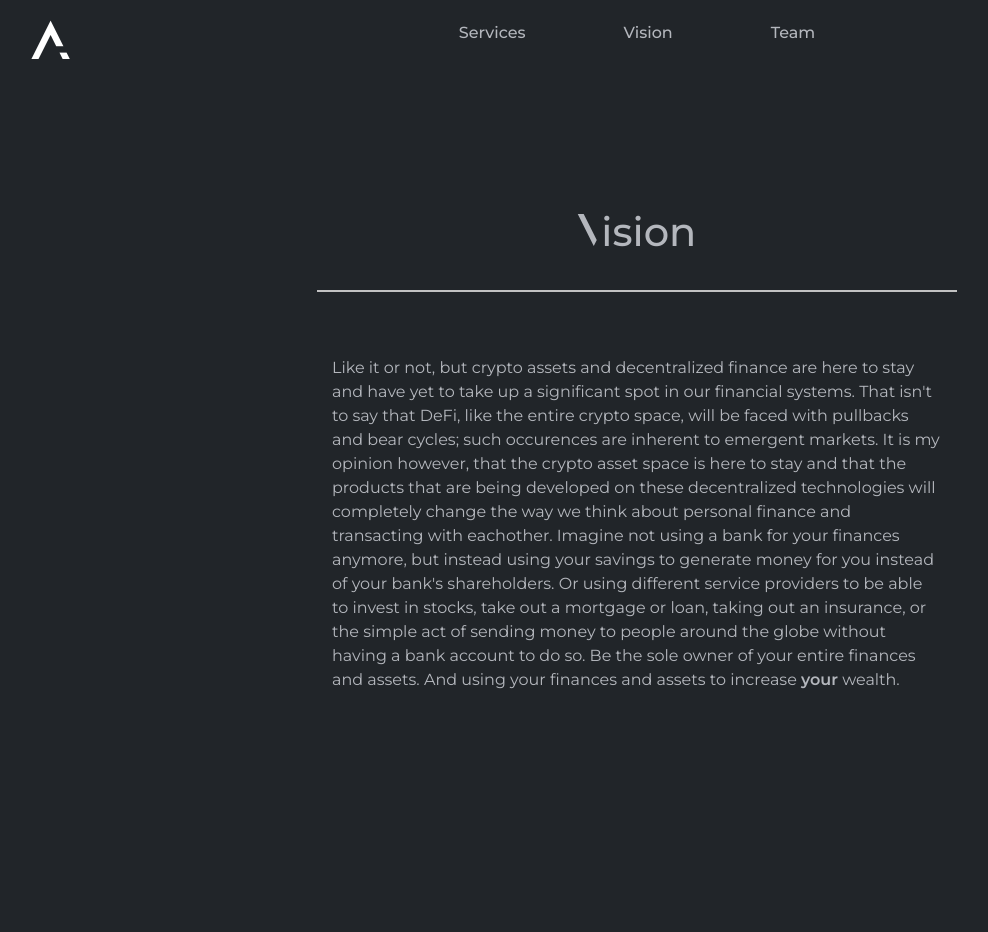
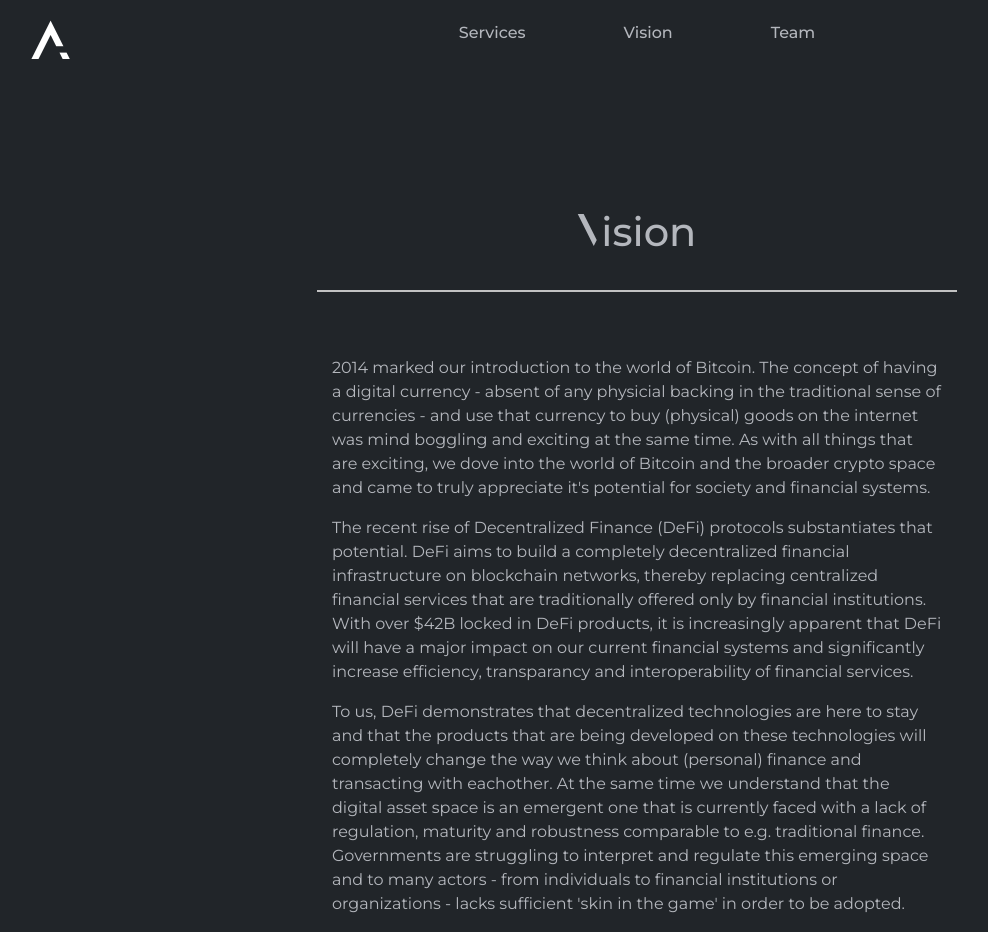
Before and after one commit to STV038/STV038.github.io-aktai, a React (Create React App) app: page /vision in a window 1280 px wide. Shown: the whole page, without its empty margins (3-991 px from the left). Before the commit the page ends 800 px from the top, so only its background shows below. Built offline with nearby package versions, Linux system fonts and the light colour scheme.

Commit message:
updated vision page

```diff
--- a/src/App.scss
+++ b/src/App.scss
@@ -63,7 +63,7 @@ h4 {
 
 ul {
   margin-block-start: 1rem;
-  padding-inline-start: 2rem;
+  // padding-inline-start: 2rem;
 }
 
 li {
@@ -99,7 +99,7 @@ li {
 
 @media (min-width: 768px) {
   ul {
-    padding-inline-end: 10rem;
+    // padding-inline-end: 10rem;
   }
 }
 
@@ -134,17 +134,17 @@ li {
   }
 }
 
-@media (max-height: 545px) {
+@media (max-height: 645px) {
   #tsparticles {
     position: absolute;
-    top: 80%;
+    top: 70%;
     left: 0;
     width: 100%;
-    height: 20%;
+    height: 30%;
   }
 }
 
-@media (max-height: 365px) {
+@media (max-height: 400px) {
   #tsparticles {
     display: none;
   }
--- a/src/components/Services.js
+++ b/src/components/Services.js
@@ -32,6 +32,11 @@ const transitionStyles = {
   exiting: { opacity: 0 },
   exited: { opacity: 0 },
 };
+
+//advisory.kpmg.us/services/risk-assurance/internal-audit-enterprise-risk.html
+//advisory.kpmg.us/services/risk-assurance.html
+//advisory.kpmg.us/services/technology/emerging-technology-risk.html
+//advisory.kpmg.us/services/risk-assurance/it-audit-assurance.html
 
 // <FontAwesomeIcon icon={faChessKnight} size="3x" id="icon" />;
 const Services = () => {
@@ -80,11 +85,18 @@ const Services = () => {
               <Col sm="12" lg="4" className="pb-3">
                 <Card body>
                   <CardTitle tag="h5">
-                    Risk Management, Risk & Controls?
+                    Risk Management, Risk & Controls? Road to
+                    assurance?
                   </CardTitle>
+
                   <CardText>
                     Business Process, integration, etc. Control
-                    frameworks etc.
+                    frameworks etc. Perhaps make a caroussel and focus
+                    on a couple of major topics. For instance 1
+                    caroussel has three columns. the first page is
+                    "Governance, Risk and Compliance ". This includes
+                    a couple of columns. For instance risk management,
+                    readiness assessments towards (assurance).
                   </CardText>
                 </Card>
               </Col>
@@ -102,7 +114,7 @@ const Services = () => {
             </Row>
             <Row className="justify-content-center">
               <Col sm="12" lg="4" className="pb-3">
-                <Card body>
+                <Card body className="match-height">
                   <CardTitle
                     onClick={toggle1}
                     tag="h5"
@@ -114,7 +126,11 @@ const Services = () => {
                   <Collapse isOpen={isOpen1}>
                     <CardText>
                       Risk, Maturity assessments. (DeFi) Product
-                      assessments. Technology Risk Management
+                      assessments. Take PAID network as example. We
+                      can help in identifying key risks arising from
+                      the use of your product and assess to what
+                      extent these risks are addressed. Key
+                      management, etc. etc. Technology Risk Management
                       professionals take a broader, more holistic view
                       of the risk element. We concentrate on the
                       strategic impact that technologies and new
@@ -134,7 +150,7 @@ const Services = () => {
                     onClick={toggleLegal}
                     className="expand-card"
                   >
-                    <div>Legal</div>
+                    <div>Regulation</div>
                     <FontAwesomeIcon icon={faChevronDown} id="icon" />
                   </CardTitle>
                   <Collapse isOpen={openLegal}>
--- a/src/components/Vision.js
+++ b/src/components/Vision.js
@@ -43,27 +43,44 @@ const Vision = () => {
             <Row className="justify-content-center">
               <Col sm="12" lg="6">
                 <p>
-                  Like it or not, but crypto assets and decentralized
-                  finance are here to stay and have yet to take up a
-                  significant spot in our financial systems. That
-                  isn't to say that DeFi, like the entire crypto
-                  space, will be faced with pullbacks and bear cycles;
-                  such occurences are inherent to emergent markets. It
-                  is my opinion however, that the crypto asset space
-                  is here to stay and that the products that are being
-                  developed on these decentralized technologies will
-                  completely change the way we think about personal
-                  finance and transacting with eachother. Imagine not
-                  using a bank for your finances anymore, but instead
-                  using your savings to generate money for you instead
-                  of your bank's shareholders. Or using different
-                  service providers to be able to invest in stocks,
-                  take out a mortgage or loan, taking out an
-                  insurance, or the simple act of sending money to
-                  people around the globe without having a bank
-                  account to do so. Be the sole owner of your entire
-                  finances and assets. And using your finances and
-                  assets to increase <strong>your</strong> wealth.
+                  2014 marked our introduction to the world of
+                  Bitcoin. The concept of having a digital currency -
+                  absent of any physicial backing in the traditional
+                  sense of currencies - and use that currency to buy
+                  (physical) goods on the internet was mind boggling
+                  and exciting at the same time. As with all things
+                  that are exciting, we dove into the world of Bitcoin
+                  and the broader crypto space and came to truly
+                  appreciate it's potential for society and financial
+                  systems.
+                </p>
+                <p>
+                  The recent rise of Decentralized Finance (DeFi)
+                  protocols substantiates that potential. DeFi aims to
+                  build a completely decentralized financial
+                  infrastructure on blockchain networks, thereby
+                  replacing centralized financial services that are
+                  traditionally offered only by financial
+                  institutions. With over $42B locked in DeFi
+                  products, it is increasingly apparent that DeFi will
+                  have a major impact on our current financial systems
+                  and significantly increase efficiency, transparancy
+                  and interoperability of financial services.
+                </p>
+                <p>
+                  To us, DeFi demonstrates that decentralized
+                  technologies are here to stay and that the products
+                  that are being developed on these technologies will
+                  completely change the way we think about (personal)
+                  finance and transacting with eachother. At the same
+                  time we understand that the digital asset space is
+                  an emergent one that is currently faced with a lack
+                  of regulation, maturity and robustness comparable to
+                  e.g. traditional finance. Governments are struggling
+                  to interpret and regulate this emerging space and to
+                  many actors - from individuals to financial
+                  institutions or organizations - lacks sufficient
+                  'skin in the game' in order to be adopted.
                 </p>
               </Col>
             </Row>
```
